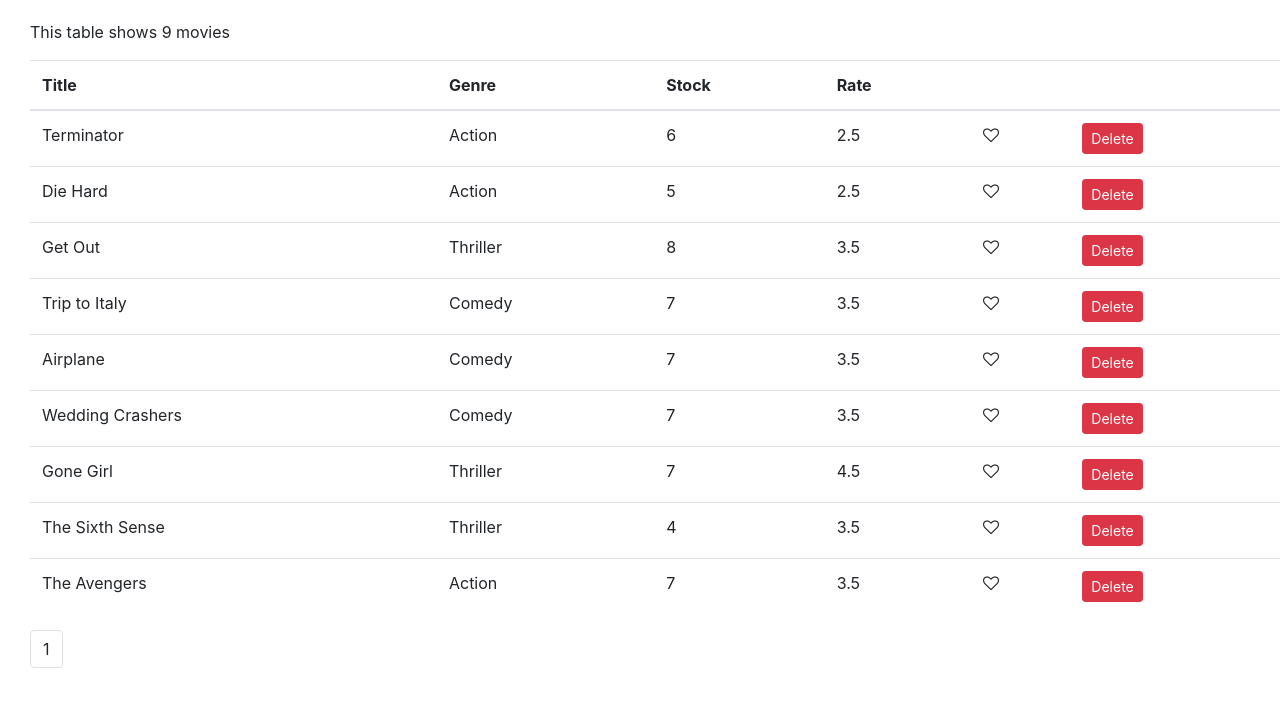
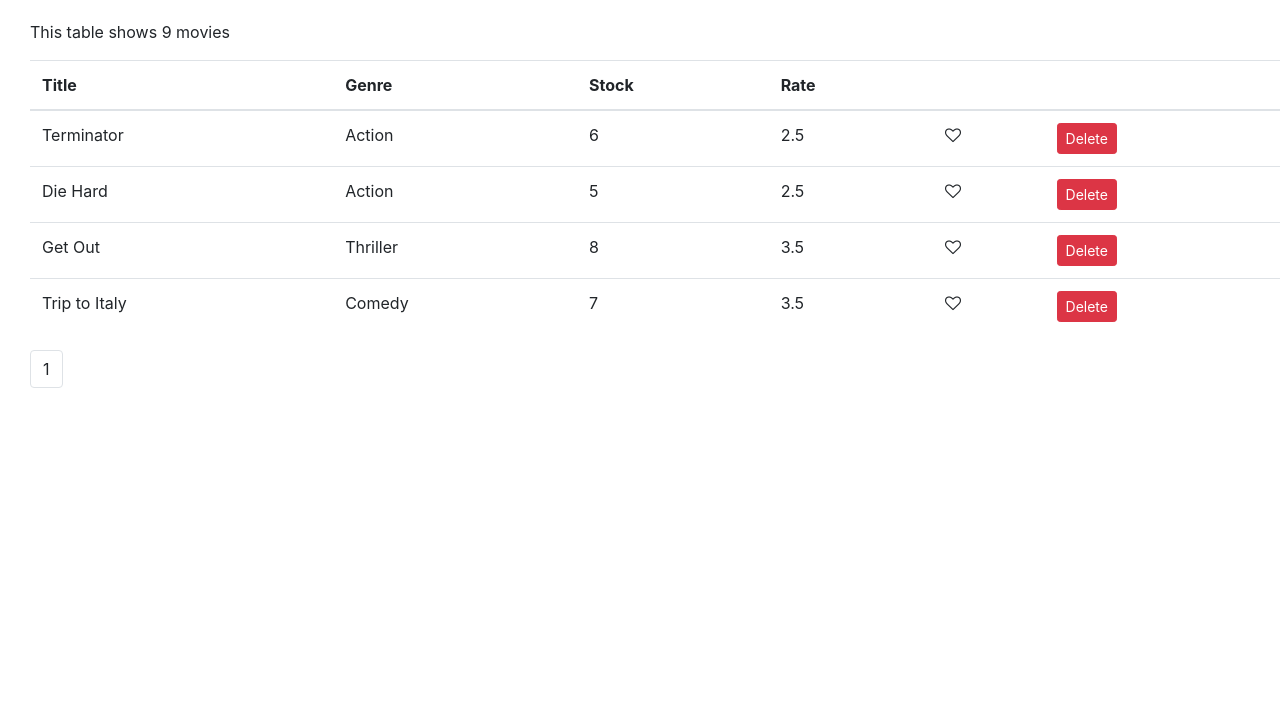
Before and after one commit to Hasandev08/Simple-Basic-React, a React (Create React App) app: page / in a window 1280 px wide. Shown: the top 706 px of the page. Built offline with nearby package versions, Linux system fonts and the light colour scheme.

Commit message:
Update Movies.jsx

```diff
--- a/src/components/Movies.jsx
+++ b/src/components/Movies.jsx
@@ -2,20 +2,22 @@
 import { getMovies } from "../services/fakeMovieService";
 import Like from "./common/Like";
 import Pagination from "./common/Pagination";
+import { paginate } from "../utils/paginate";
 
 class Movies extends React.Component {
   state = {
-    movie: getMovies(),
+    movies: getMovies(),
+    currentPage: 1,
     pageSize: 4,
   };
 
   handleDelete = (movie) => {
-    const movies = this.state.movie.filter((m) => m._id !== movie._id);
+    const movies = this.state.movies.filter((m) => m._id !== movie._id);
     this.setState({ movie: movies });
   };
 
   handleLike = (movie) => {
-    const movies = [...this.state.movie];
+    const movies = [...this.state.movies];
     const index = movies.indexOf(movie);
     movies[index] = { ...movies[index] };
     movies[index].liked = !movies[index].liked;
@@ -23,12 +25,17 @@
   };
 
   handlePageChange = (page) => {
-    console.log(page);
+    this.setState({ currentPage: page });
   };
 
   render() {
-    const { length: count } = this.state.movie;
+    const { length: count } = this.state.movies;
+    const { pageSize, currentPage, movies: allMovies } = this.state;
+
     if (count === 0) return <p>There are no movies in the database</p>;
+
+    const movies = paginate(allMovies, currentPage, pageSize);
+
     return (
       <div>
         <p>This table shows {count} movies</p>
@@ -44,17 +51,14 @@
             </tr>
           </thead>
           <tbody>
-            {this.state.movie.map((movie) => (
+            {movies.map((movie) => (
               <tr key={movie._id}>
                 <td>{movie.title}</td>
                 <td>{movie.genre.name}</td>
                 <td>{movie.numberInStock}</td>
                 <td>{movie.dailyRentalRate}</td>
                 <td>
-                  <Like
-                    liked={movie.liked}
-                    onClick={() => this.handleLike(movie)}
-                  />
+                  <Like liked={movie.liked} onClick={() => this.handleLike} />
                 </td>
                 <td>
                   <button
@@ -69,8 +73,9 @@
           </tbody>
         </table>
         <Pagination
-          itmesCount={count}
-          pageSize={this.state.pageSize}
+          itemsCount={count}
+          pageSize={pageSize}
+          currentPage={currentPage}
           onPageChange={this.handlePageChange}
         />
       </div>
```
